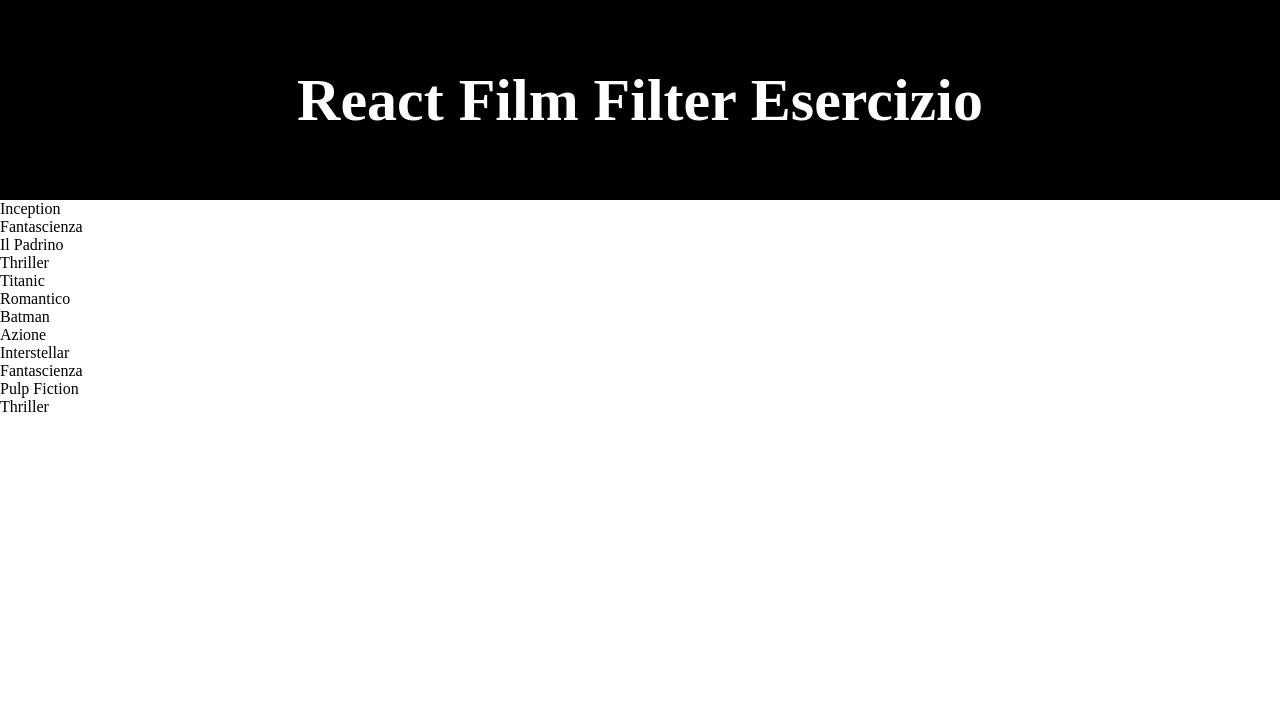
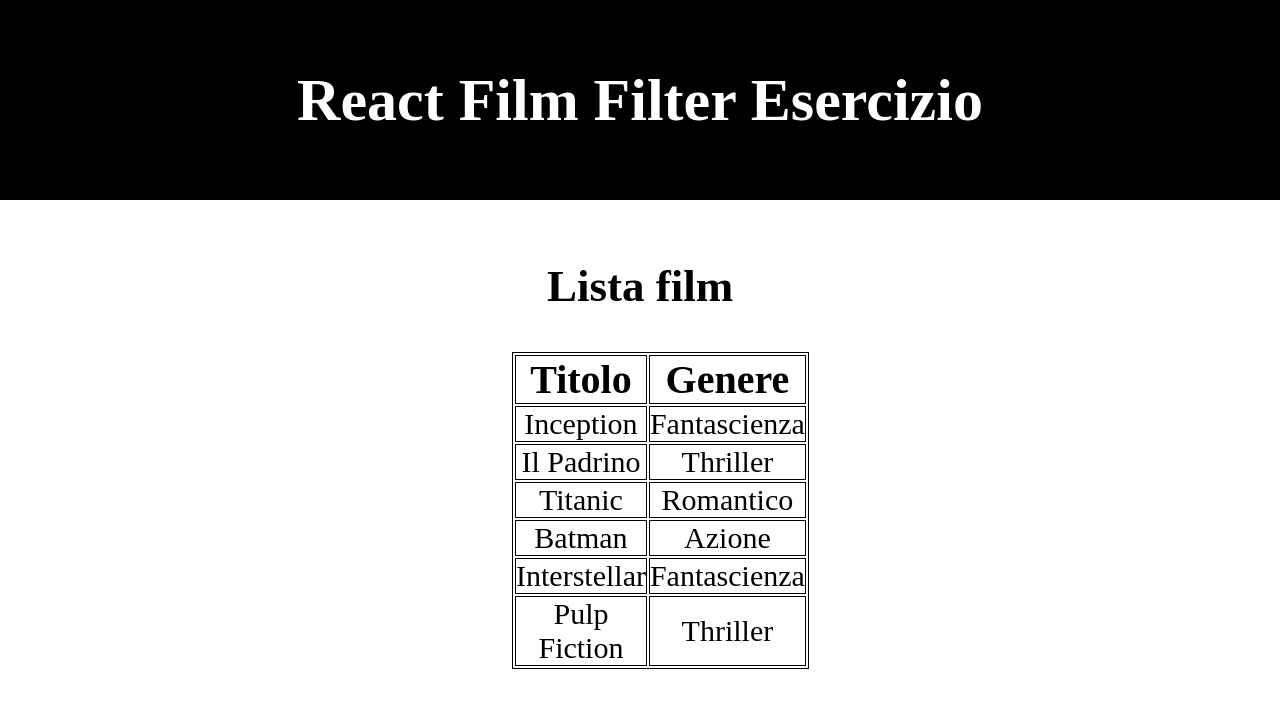
Before and after one commit to NotAlex575/react-movie-filter, a React (Vite) app: page / in a window 1280 px wide. Shown: the top 708 px of the page. Built offline with nearby package versions, Linux system fonts and the light colour scheme.

Commit message:
aggiornata parte grafica lista (diventata una table) con css aggiornato

```diff
--- a/src/assets/Lista.jsx
+++ b/src/assets/Lista.jsx
@@ -1,12 +1,10 @@
 let Lista = ({film}) => {
     const {title, genre} = film;
     return (
-        <div>
-            <ul>
-                <li>{title}</li>
-                <li>{genre}</li>
-            </ul>
-        </div>
+        <tr>
+            <td>{title}</td>
+            <td>{genre}</td>
+        </tr>
     );
 };
 
--- a/src/assets/Main.jsx
+++ b/src/assets/Main.jsx
@@ -14,9 +14,22 @@ const FilmList =  [
 const Main = () => {
     return(
         <main>
-            {FilmList.map((film) => {
-                return <Lista key={FilmList.id} film={film}></Lista>
-            })}
+            <div className="container">
+                <h2>Lista film</h2>
+                <table>
+                    <thead>
+                        <tr>
+                            <th>Titolo</th>
+                            <th>Genere</th>
+                        </tr>
+                    </thead>
+                    <tbody>
+                        {FilmList.map((film) => {
+                            return <Lista key={FilmList.id} film={film}></Lista>
+                        })}
+                    </tbody>
+                </table>
+            </div>
         </main>
     )
 }
--- a/src/index.css
+++ b/src/index.css
@@ -16,3 +16,33 @@ header{
 header h1{
   font-size: 60px;
 }
+
+main{
+  font-size: 30px;
+  height: 1000px;
+  text-align: center;
+}
+
+
+.container{
+  width: 20%;
+  height: 100%;
+  margin: auto;
+  margin-top: 60px;
+}
+
+.container h2{
+  margin-bottom: 40px;
+}
+
+table{
+  width: 100%;
+}
+
+th{
+  font-size: 40px;
+}
+
+table, th, td {
+  border:1px solid black;
+}
```
